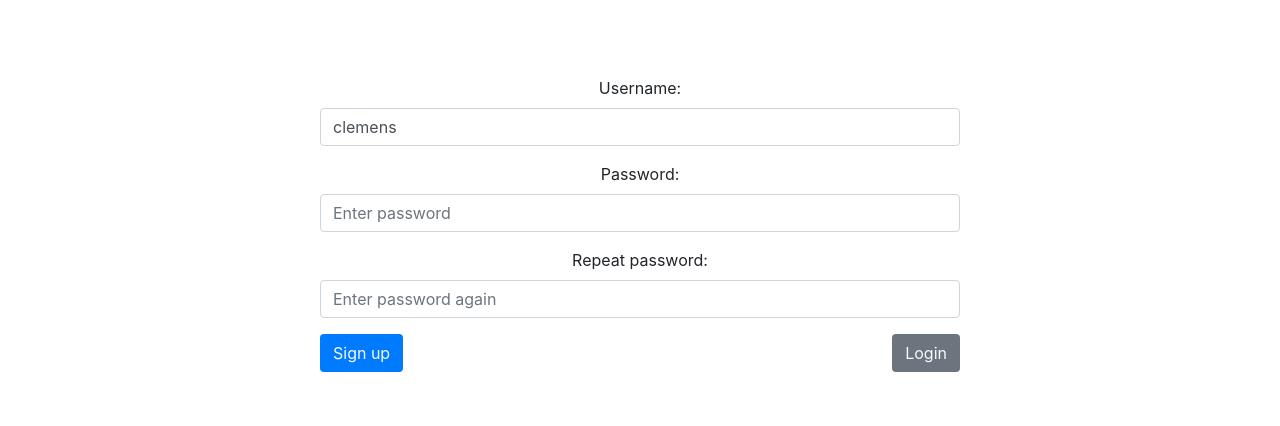
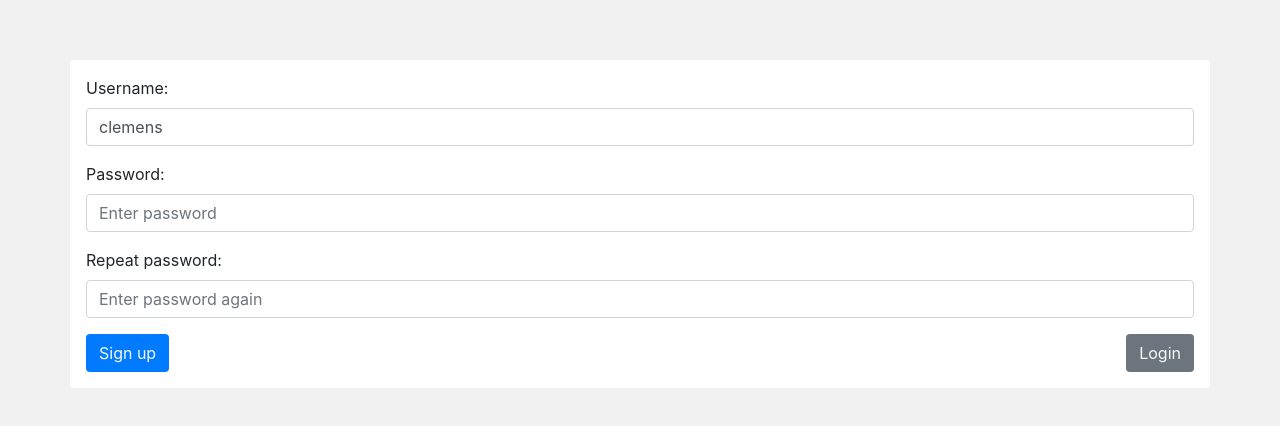
Before and after one commit to clemensott/GifGenerator, a React (Create React App) app in the folder GifGenerator/ClientApp/: page /signup in a window 1280 px wide. Shown: the part 176-602 px from the top of the page. Built offline with nearby package versions, Linux system fonts and the light colour scheme.

Commit message:
fixed styling of login and signup page

```diff
--- a/GifGenerator/ClientApp/src/routes/Login.js
+++ b/GifGenerator/ClientApp/src/routes/Login.js
@@ -1,5 +1,6 @@
 import React, {Component} from 'react';
 import {Link, withRouter} from "react-router-dom";
+import './SignInUp.css'
 
 export default class Login extends Component {
     constructor(props) {
@@ -43,12 +44,12 @@ export default class Login extends Component {
                 body: JSON.stringify(body),
             });
 
-            if (loginresponse.ok) {
+            if (loginResponse.ok) {
                 const token = await loginResponse.text();
                 document.cookie = `auth=${token}`;
 
                 const userResponse = await fetch('/api/user');
-                if (userresponse.ok) {
+                if (userResponse.ok) {
                     this.props.data.user = await userResponse.json();
                     this.props.data.authToken = token;
                     this.props.history.push('/');
@@ -73,6 +74,8 @@ export default class Login extends Component {
     }
 
     render() {
+        document.title = 'GIFs - Login';
+
         if (this.state.isLoggingIn) {
             return (
                 <div className="center">
@@ -82,8 +85,10 @@ export default class Login extends Component {
         }
 
         return (
-            <div className="container">
-                <div className="center w-50">
+            <div className="flex-container">
+                <div className="form-border"/>
+                <div className="container form-content p-3 rounded">
+                    <div className="">
                         <div className="form-group">
                             <label>Username:</label>
                             <input ref={this.usernameRef} type="text" defaultValue={this.state.username}
@@ -96,7 +101,8 @@ export default class Login extends Component {
                         </div>
                         <div className="form-group form-check">
                             <label className="form-check-label">
-                            <input ref={this.keepLoggedInRef} type="checkbox" defaultChecked={this.state.keepLoggedIn}
+                                <input ref={this.keepLoggedInRef} type="checkbox"
+                                       defaultChecked={this.state.keepLoggedIn}
                                        className="form-check-input"/>
                                 Remember me
                             </label>
@@ -121,6 +127,8 @@ export default class Login extends Component {
                         </Link>
                     </div>
                 </div>
+                <div className="form-border"/>
+            </div>
         );
     }
 }
--- /dev/null
+++ b/GifGenerator/ClientApp/src/routes/SignInUp.css
@@ -0,0 +1,7 @@
+.form-border {
+    flex-grow: 1;
+}
+
+.form-content {
+    background: white;
+}
--- a/GifGenerator/ClientApp/src/routes/SignUp.js
+++ b/GifGenerator/ClientApp/src/routes/SignUp.js
@@ -70,6 +70,8 @@ export default class SignUp extends Component {
     }
 
     render() {
+        document.title = 'GIFs - Sign up';
+
         if (this.state.isLoggingIn) {
             return (
                 <div className="center">
@@ -79,8 +81,9 @@ export default class SignUp extends Component {
         }
 
         return (
-            <div className="container">
-                <div className="center w-50">
+            <div className="flex-container">
+                <div className="form-border"/>
+                <div className="container form-content p-3 rounded">
                     <div className="form-group">
                         <label>Username:</label>
                         <input ref={this.usernameRef} type="text" defaultValue={this.state.username}
@@ -119,6 +122,7 @@ export default class SignUp extends Component {
                         </button>
                     </Link>
                 </div>
+                <div className="form-border"/>
             </div>
         );
     }
```
Lines whose indentation alone changed are shown as unchanged.
